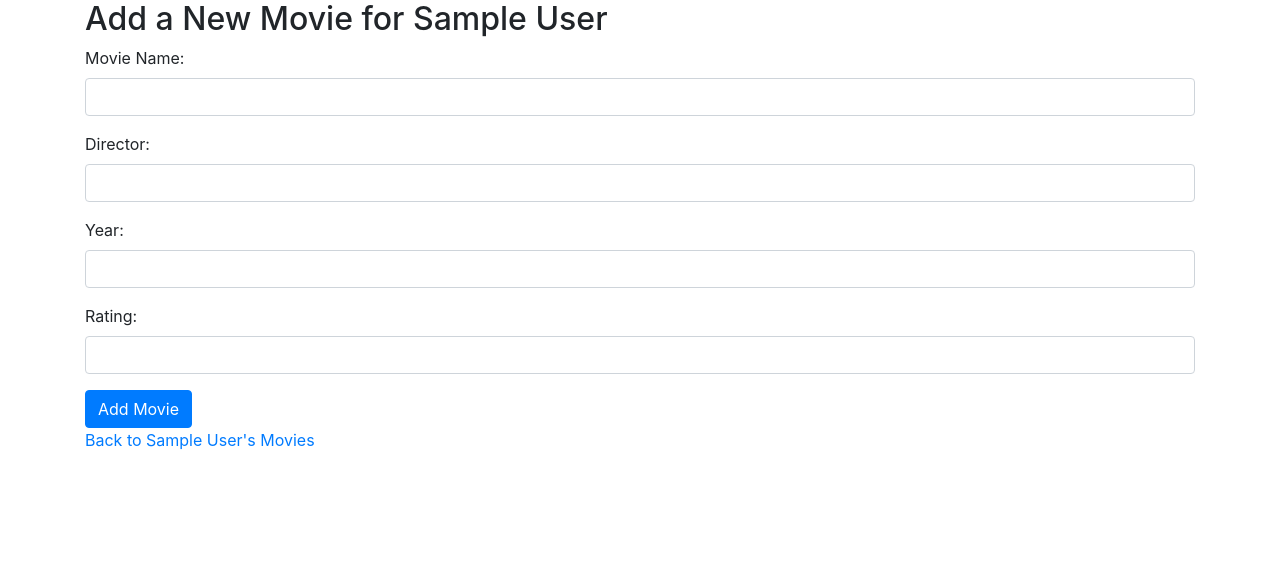
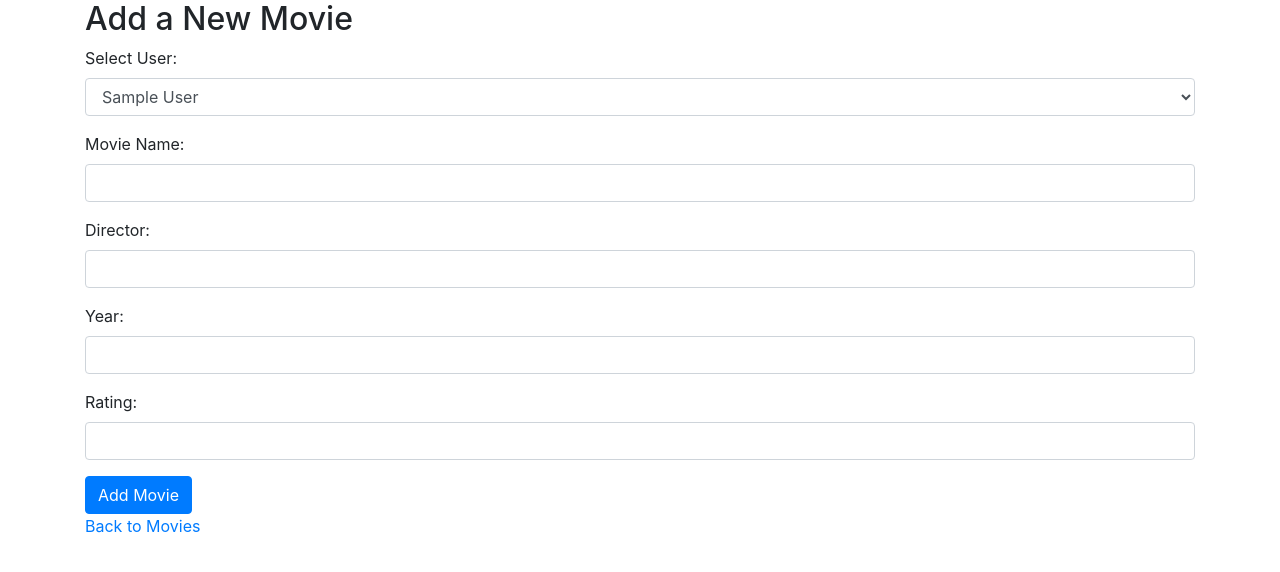
Before and after one commit to walkiger/movieweb_app, a Flask app: page /users/1/add_movie in a window 1280 px wide. Shown: the part 56-628 px from the top of the page. Run offline with Flask 3, Linux system fonts and the light colour scheme; tables that the repository leaves empty hold one stand-in row (values such as "Sample post"); some libraries are stand-ins or nearby versions.

Commit message:
updated add_movie route and html files for add_movie and user_movies so we can add a movie to any user now

```diff
--- a/app/routes.py
+++ b/app/routes.py
@@ -105,7 +105,7 @@ def user_movies(user_id):
 
 
 @app.route('/users/<int:user_id>/add_movie', methods=['GET', 'POST'])
-def add_movie(user_id):
+def add_movie(user_id=None):
     """
     Route to add a new movie to a user's list.
 
@@ -113,12 +113,24 @@ def add_movie(user_id):
     :return: Renders the add_movie.html template or redirects to the user's movies.
     """
     try:
+        users = app.data_manager.get_all_users()  # Fetch all users
         user = app.data_manager.get_user_by_id(user_id)
+
         if user is None:
             app.logger.warning(f"User with ID {user_id} not found.")
             abort(404)
 
         if request.method == 'POST':
+            selected_user_id = request.form.get('selected_user_id')
+            if selected_user_id:
+                user = app.data_manager.get_user_by_id(int(selected_user_id))
+                if user is None:
+                    app.logger.warning(f"Selected User with ID {selected_user_id} not found.")
+                    abort(404)
+            else:
+                app.logger.warning(f"No selected user ID provided.")
+                abort(400)
+
             movie_name = request.form.get('name')
             director = request.form.get('director')
             year = request.form.get('year')
@@ -126,24 +138,24 @@ def add_movie(user_id):
 
             if not all([movie_name, director, year, rating]):
                 error_message = "All fields are required."
-                return render_template('add_movie.html', user=user, error=error_message)
+                return render_template('add_movie.html', users=users, user=user, error=error_message)
 
             try:
                 year = int(year)
                 rating = float(rating)
             except ValueError:
                 error_message = "Year must be an integer and rating must be a number."
-                return render_template('add_movie.html', user=user, error=error_message)
+                return render_template('add_movie.html', users=users, user=user, error=error_message)
 
             app.data_manager.add_movie(
-                user_id=user_id,
+                user_id=selected_user_id,
                 movie_name=movie_name,
                 director=director,
                 year=year,
                 rating=rating
             )
-            return redirect(url_for('user_movies', user_id=user_id))
-        return render_template('add_movie.html', user=user)
+            return redirect(url_for('user_movies', user_id=selected_user_id))
+        return render_template('add_movie.html', users=users, user=user)
     except Exception as e:
         app.logger.error(f"Error adding movie for user {user_id}: {e}")
         abort(500)
--- a/app/templates/add_movie.html
+++ b/app/templates/add_movie.html
@@ -1,11 +1,19 @@
 {% extends '_navbar.html' %}
 
-{% block title %}Add Movie for {{ user.name }}{% endblock %}
+{% block title %}Add Movie{% endblock %}
 
 {% block content %}
 <div class="form-container">
-    <h2>Add a New Movie for {{ user.name }}</h2>
+    <h2>Add a New Movie</h2>
     <form method="post" action="{{ url_for('add_movie', user_id=user.id) }}">
+        <div class="form-group">
+            <label for="selected_user_id">Select User:</label>
+            <select id="selected_user_id" name="selected_user_id" class="form-control" required>
+                {% for u in users %}
+                <option value="{{ u.id }}" {% if u.id == user.id %}selected{% endif %}>{{ u.name }}</option>
+                {% endfor %}
+            </select>
+        </div>
         <div class="form-group">
             <label for="name">Movie Name:</label>
             <input type="text" id="name" name="name" class="form-control" required>
@@ -24,6 +32,6 @@
         </div>
         <button type="submit" class="btn btn-primary">Add Movie</button>
     </form>
-    <p><a href="{{ url_for('user_movies', user_id=user.id) }}">Back to {{ user.name }}'s Movies</a></p>
+    <p><a id="back-to-movies-link" href="{{ url_for('user_movies', user_id=user.id) }}">Back to Movies</a></p>
 </div>
 {% endblock %}
--- a/app/templates/user_movies.html
+++ b/app/templates/user_movies.html
@@ -12,6 +12,7 @@
 </head>
 <body>
     <h1>{{ user.name }}'s Favorite Movies</h1>
+    <a href="{{ url_for('add_movie', user_id=user.id) }}" class="btn btn-primary">Add Movie</a>
     <div class="search-bar">
         <input type="text" class="form-control" placeholder="Search movies by title or director" id="searchInput">
     </div>
```
Also changed, not shown: data/database.db.
